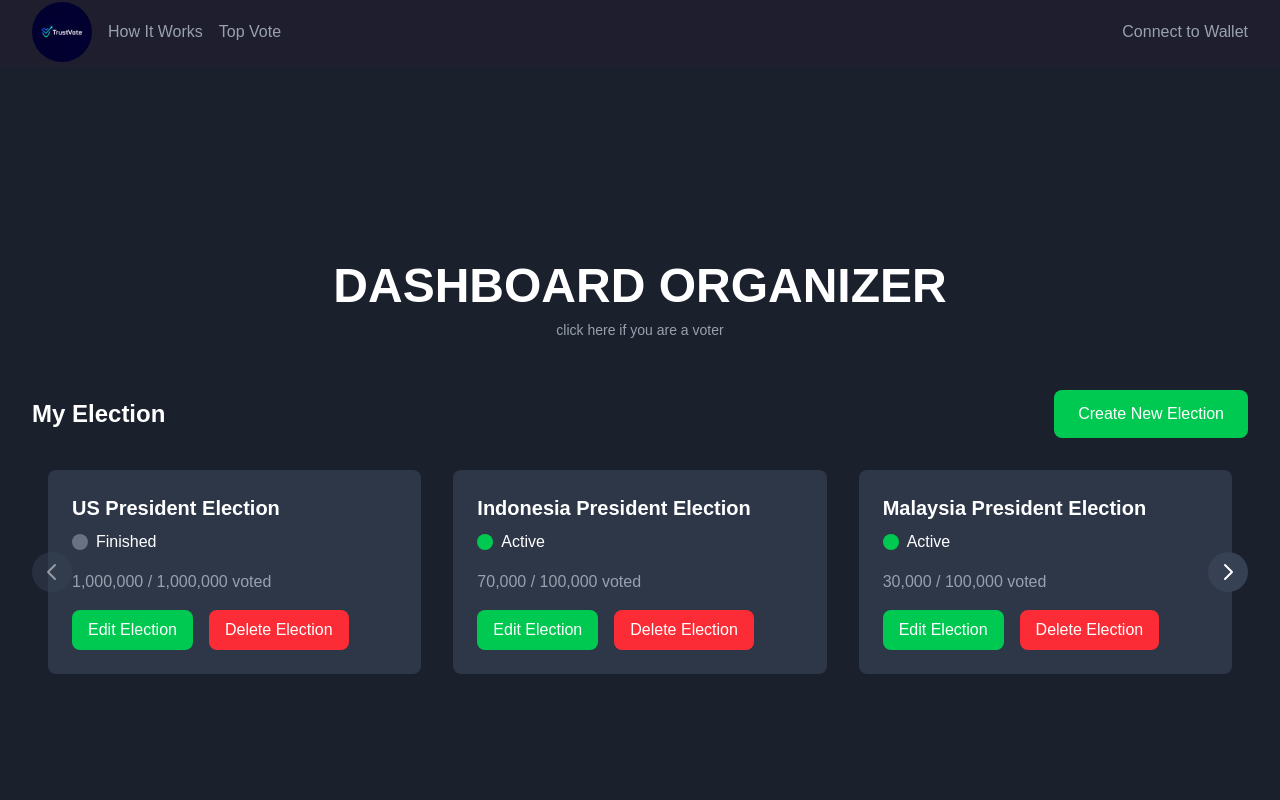
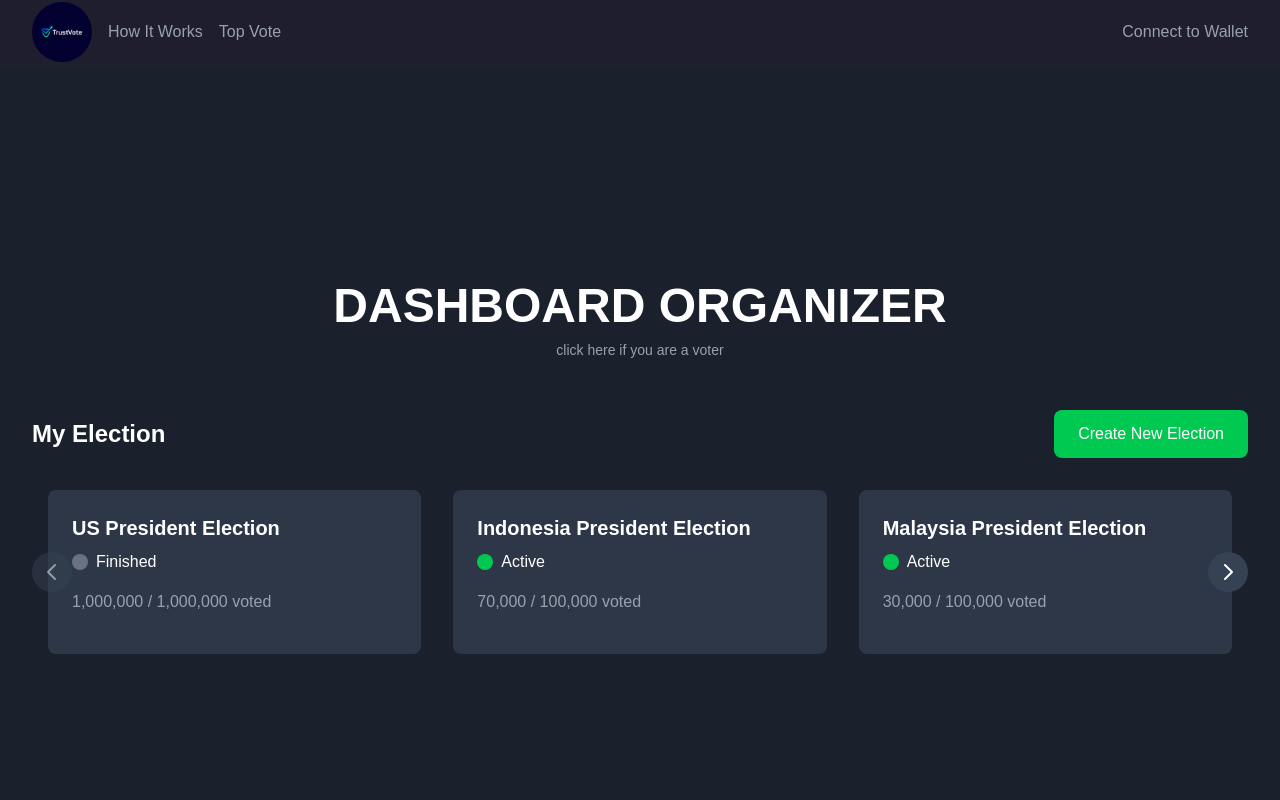
Before and after one commit to vegazeronos/voting-dapps, a Next.js app: page /organizer/dashboard in a window 1280 px wide. Shown: the top 800 px of the page. Built offline with nearby package versions, Linux system fonts and the light colour scheme.

Commit message:
fix title page, remove button edit and delete vote

```diff
--- a/app/layout.tsx
+++ b/app/layout.tsx
@@ -15,7 +15,7 @@ const geistMono = Geist_Mono({
 });
 
 export const metadata: Metadata = {
-  title: "Create Next App",
+  title: "Trust Vote",
   description: "Generated by create next app",
 };
 
@@ -27,7 +27,7 @@ export default function RootLayout({
   return (
     <html lang="en">
       <body
-        //className={`${geistSans.variable} ${geistMono.variable} antialiased`}
+      //className={`${geistSans.variable} ${geistMono.variable} antialiased`}
       >
         <Navigation />
         {children}
--- a/app/organizer/dashboard/page.tsx
+++ b/app/organizer/dashboard/page.tsx
@@ -112,8 +112,7 @@ export default function OrganizerDashboard() {
                       </h3>
                       <div className="flex items-center mb-4">
                         <span
-                          className={`inline-block w-4 h-4 rounded-full mr-2 ${
-                            election.status === "Finished"
+                          className={`inline-block w-4 h-4 rounded-full mr-2 ${election.status === "Finished"
                             ? "bg-gray-500"
                             : "bg-green-500"
                             }`}
@@ -124,7 +123,7 @@ export default function OrganizerDashboard() {
                         {election.votedAddress.toLocaleString()} /{" "}
                         {election.whitelistedAddress.toLocaleString()} voted
                       </p>
-                      <div className="flex space-x-4">
+                      {/* <div className="flex space-x-4">
                         <Link
                           href={`/organizer/editElection/${election.id}`}
                           className="bg-green-500 text-white px-4 py-2 rounded-lg hover:bg-green-600 transition-colors"
@@ -137,7 +136,7 @@ export default function OrganizerDashboard() {
                         >
                           Delete Election
                         </button>
-                      </div>
+                      </div> */}
                     </div>
                   </div>
                 ))}
@@ -150,8 +149,7 @@ export default function OrganizerDashboard() {
                 <button
                   onClick={handlePrev}
                   disabled={currentIndex === 0}
-                  className={`absolute left-0 top-1/2 transform -translate-y-1/2 bg-gray-700 p-2 rounded-full ${
-                    currentIndex === 0
+                  className={`absolute left-0 top-1/2 transform -translate-y-1/2 bg-gray-700 p-2 rounded-full ${currentIndex === 0
                     ? "opacity-50 cursor-not-allowed"
                     : "hover:bg-gray-600"
                     }`}
@@ -173,8 +171,7 @@ export default function OrganizerDashboard() {
                 <button
                   onClick={handleNext}
                   disabled={currentIndex === totalSlides - 1}
-                  className={`absolute right-0 top-1/2 transform -translate-y-1/2 bg-gray-700 p-2 rounded-full ${
-                    currentIndex === totalSlides - 1
+                  className={`absolute right-0 top-1/2 transform -translate-y-1/2 bg-gray-700 p-2 rounded-full ${currentIndex === totalSlides - 1
                     ? "opacity-50 cursor-not-allowed"
                     : "hover:bg-gray-600"
                     }`}
```
Lines whose indentation alone changed are shown as unchanged.
